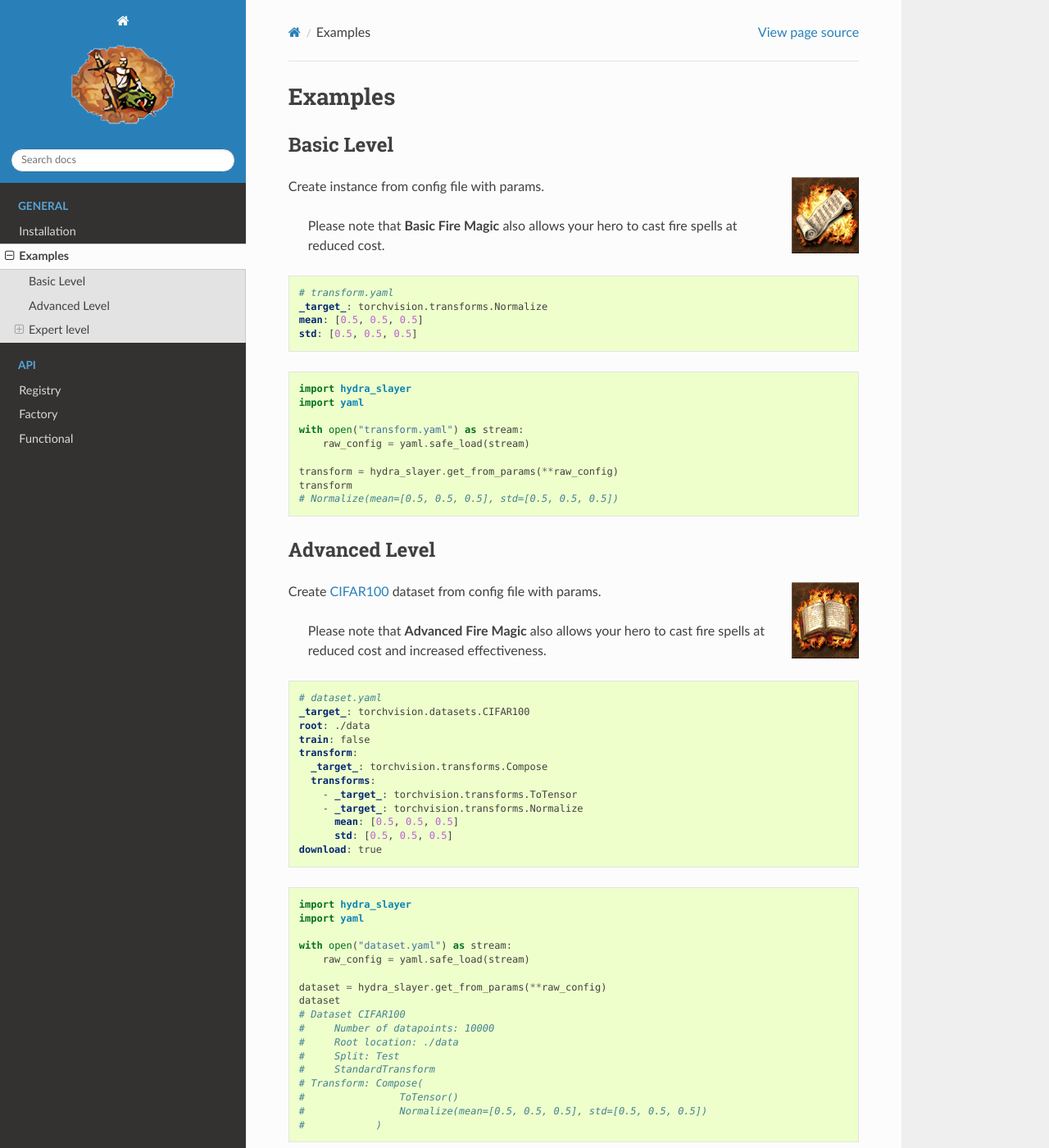
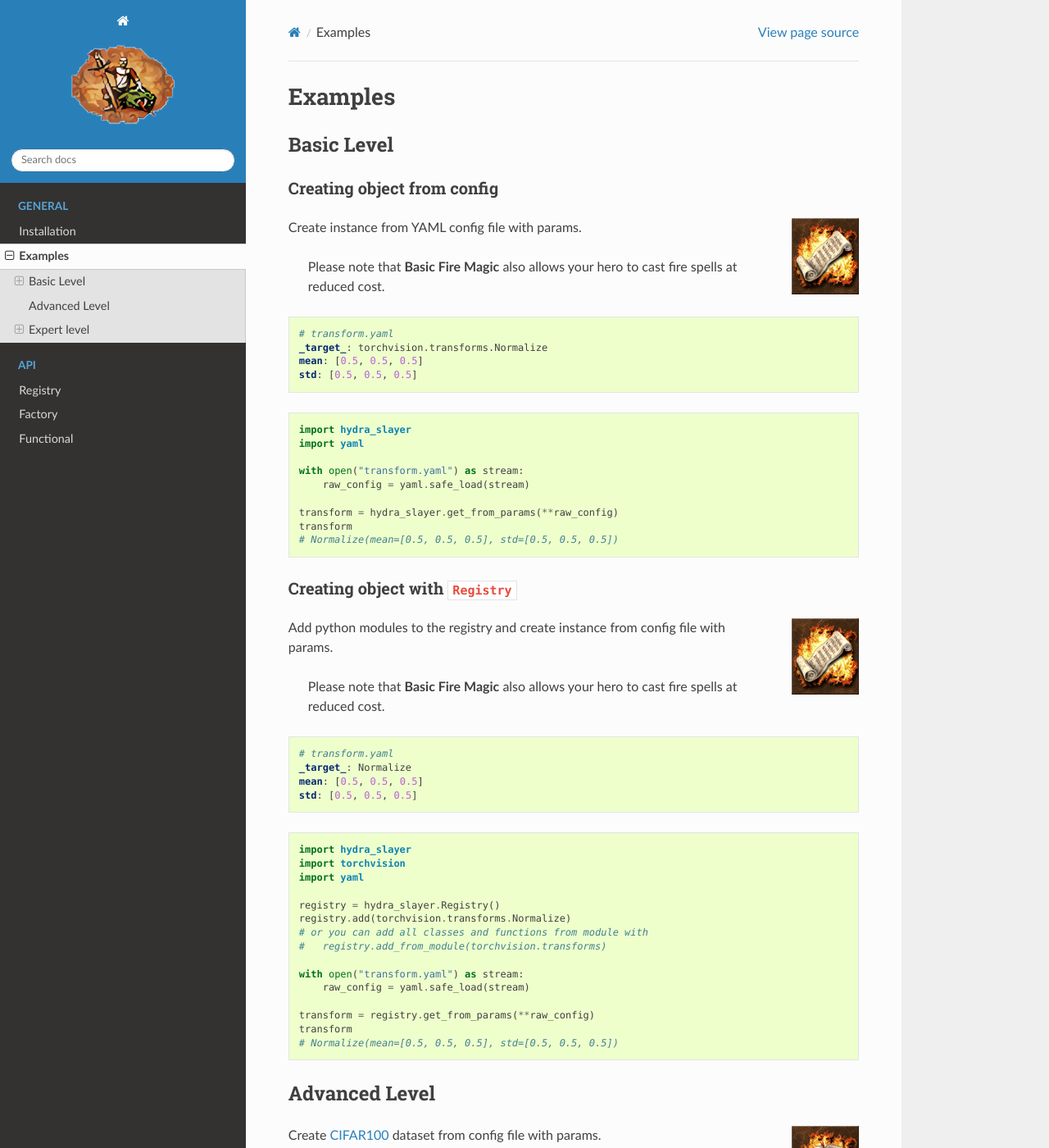
Before and after one commit to catalyst-team/hydra-slayer, a Sphinx documentation site: the page built from docs/pages/examples.rst, in a window 1280 px wide and 1400 px high. Shown: the whole window at 82% size. Built offline with Sphinx 7.4.7 and the Read the Docs theme 2.0.0, drawn with Linux system fonts in a browser that asks for light colours.

Commit message:
docs: example with `Registry` added (#17)

```diff
--- a/docs/pages/examples.rst
+++ b/docs/pages/examples.rst
@@ -7,11 +7,14 @@ Examples
 Basic Level
 ===========
 
+Creating object from config
+---------------------------
+
 .. raw:: html
 
    <div>
      <img src="../_static/basic_fire_magic.png" style="float: right; padding-left: 24px;" />
-     <p>Create instance from config file with params.</p>
+     <p>Create instance from YAML config file with params.</p>
      <blockquote>Please note that <b>Basic Fire Magic</b> also allows your hero to cast fire spells at reduced cost.</blockquote>
    </div>
 
@@ -31,6 +34,43 @@ Basic Level
        raw_config = yaml.safe_load(stream)
 
    transform = hydra_slayer.get_from_params(**raw_config)
+   transform
+   # Normalize(mean=[0.5, 0.5, 0.5], std=[0.5, 0.5, 0.5])
+
+
+Creating object with ``Registry``
+---------------------------------
+
+.. raw:: html
+
+   <div>
+     <img src="../_static/basic_fire_magic.png" style="float: right; padding-left: 24px;" />
+     <p>Add python modules to the registry and create instance from config file with params.</p>
+     <blockquote>Please note that <b>Basic Fire Magic</b> also allows your hero to cast fire spells at reduced cost.</blockquote>
+   </div>
+
+.. code-block:: yaml
+
+   # transform.yaml
+   _target_: Normalize
+   mean: [0.5, 0.5, 0.5]
+   std: [0.5, 0.5, 0.5]
+
+.. code-block:: python
+
+   import hydra_slayer
+   import torchvision
+   import yaml
+
+   registry = hydra_slayer.Registry()
+   registry.add(torchvision.transforms.Normalize)
+   # or you can add all classes and functions from module with
+   #   registry.add_from_module(torchvision.transforms)
+
+   with open("transform.yaml") as stream:
+       raw_config = yaml.safe_load(stream)
+
+   transform = registry.get_from_params(**raw_config)
    transform
    # Normalize(mean=[0.5, 0.5, 0.5], std=[0.5, 0.5, 0.5])
 
```
